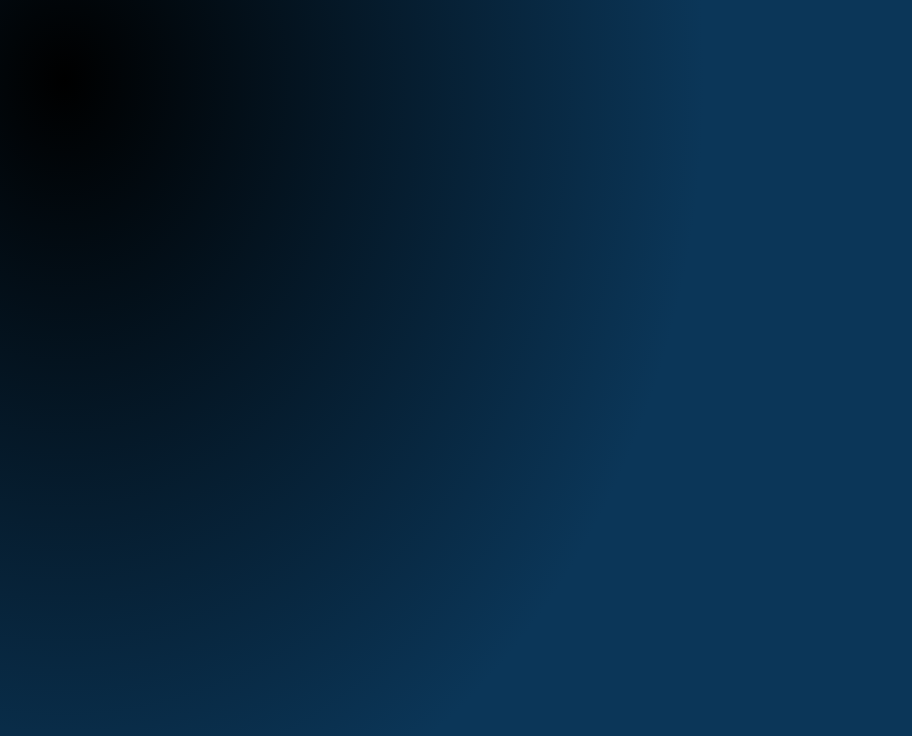
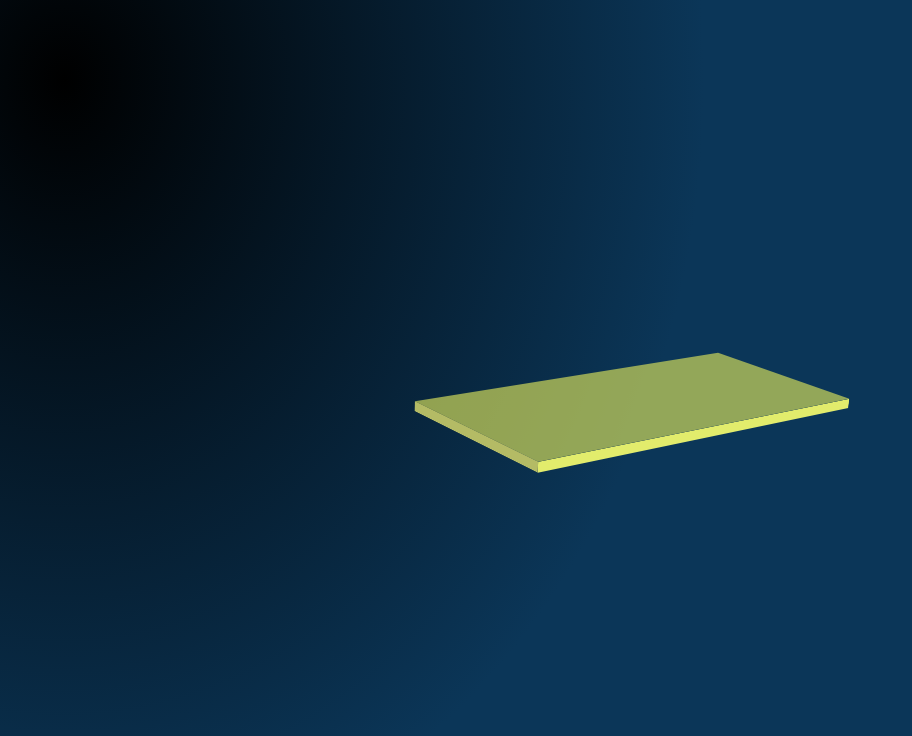
Before and after one commit to tod619/swing_and_ball, a plain HTML site: page index.html in a window 1280 px wide. Shown: the whole page, without its empty margins (0-912 px from the left). Drawn offline with Linux system fonts and the light colour scheme.

Commit message:
Add style to swing section in style.css file

```diff
--- a/style.css
+++ b/style.css
@@ -17,4 +17,38 @@ html {
         rgb(0, 0, 0),
         rgb(11, 54, 88) 1000%
     );
+    display: flex;
+    justify-content: center;
+    align-items: center;
+    perspective: 150rem;
 }
+
+.swing {
+    width: 40rem;
+    height: 20rem;
+    background-color: rgba(206, 216, 91, 0.7);
+    transform: rotateX(70deg) rotateZ(-40deg) rotateY(5deg);
+    transform-style: preserve-3d;
+}
+
+.swing::before {
+    content: "";
+    width: 1rem;
+    height: 100%;
+    background-color: #b4bb65;
+    position: absolute;
+    transform: rotateY(90deg);
+    transform-origin: left;
+}
+
+.swing::after {
+    content: "";
+    width: 100%;
+    height: 1rem;
+    position: absolute;
+    background-color: #e2ec6c;
+    bottom: 0;
+    transform: rotateX(90deg);
+    transform-origin: bottom;
+
+}
```
